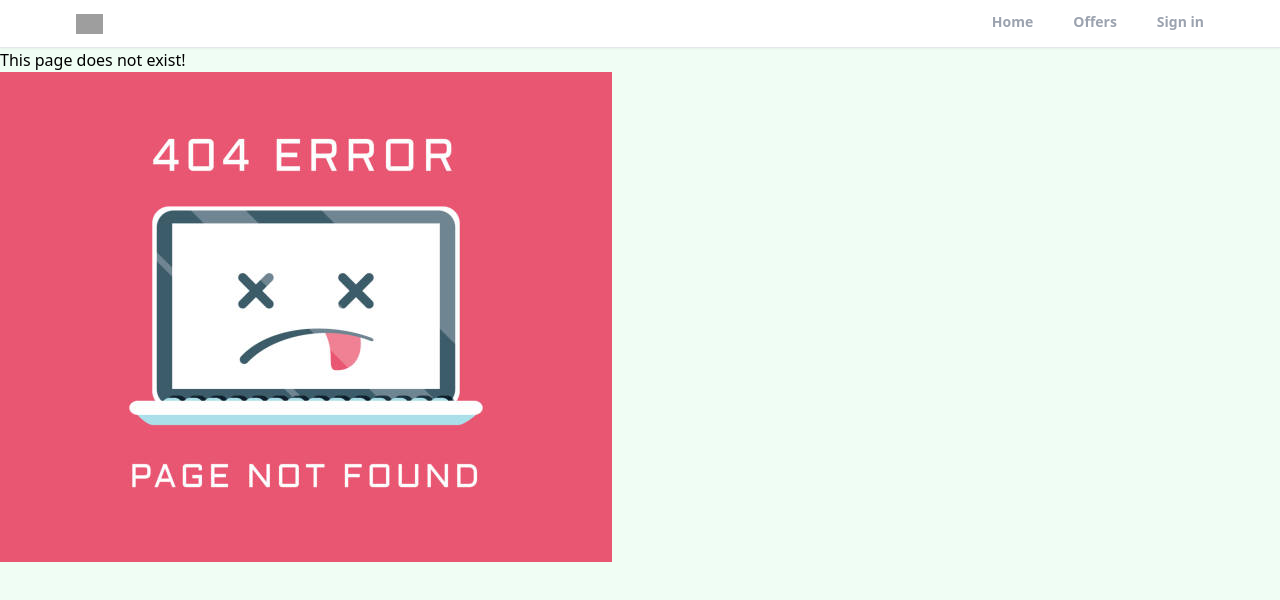
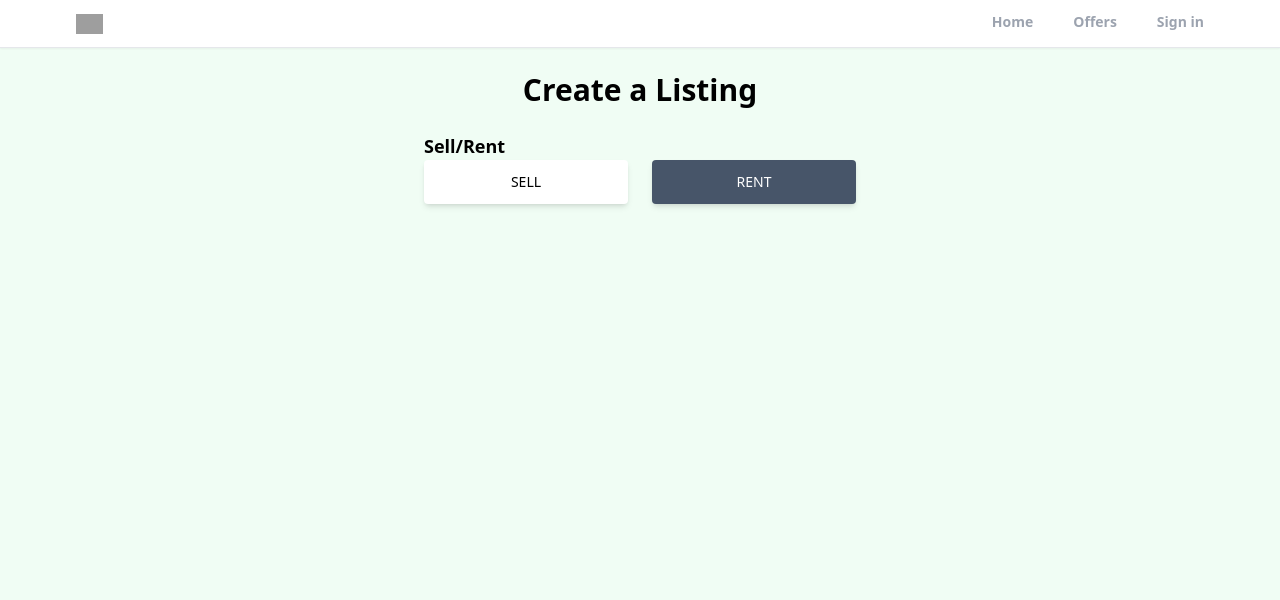
Before and after one commit to Ilie1985/realtor_reactjs, a React (Create React App) app: page /create-listing in a window 1280 px wide. Shown: the top 600 px of the page. Built offline with nearby package versions, Linux system fonts and the light colour scheme; no server answers; grey boxes are pictures that could not be loaded.

Commit message:
sell/rent buttons UI in create listing page

```diff
--- a/src/App.js
+++ b/src/App.js
@@ -8,6 +8,7 @@
   SignIn,
   SignUp,
   Error,
+  CreateListing,
 } from "./pages";
 import { Header, PrivateRoute } from "./components";
 import { ToastContainer } from "react-toastify";
@@ -29,6 +30,7 @@
           <Route path="/sign-Up" element={<SignUp />} />
           <Route path="/forgot-password" element={<ForgotPassword />} />
           <Route path="/offers" element={<Offers />} />
+          <Route path="/create-listing" element={<CreateListing />} />
           <Route path="*" element={<Error />} />
         </Routes>
       </Router>
--- a/src/pages/CreateListing.js
+++ b/src/pages/CreateListing.js
@@ -1,9 +1,48 @@
-import React from 'react'
+import React, { useState } from "react";
 
 const CreateListing = () => {
+  const [formData, setFormData] = useState({ type: "rent" });
+  const { type } = formData;
+  const onChange = () => {};
+
   return (
-    <div>CreateListing</div>
-  )
-}
+    <main className="max-w-md px-2 mx-auto ">
+      <h1 className="text-3xl text-center mt-6 font-bold">Create a Listing</h1>
+      <form>
+        <p className="text-lg mt-6 font-semibold">Sell/Rent</p>
 
-export default CreateListing
+        <div className="flex ">
+          <button
+            type="button"
+            id="type"
+            value="sale"
+            onClick={onChange}
+            className={`mr-3 px-7 py-3 font-medium text-sm uppercase shadow-md rounded hover:shadow-lg focus:shadow-lg active:shadow-lg transition duration-150 ease-in-out w-full ${
+              type === "rent"
+                ? "bg-white text-black"
+                : "bg-slate-600 text-white"
+            }`}
+          >
+            Sell
+          </button>
+
+          <button
+            type="button"
+            id="type"
+            value="sale"
+            onClick={onChange}
+            className={`ml-3 px-7 py-3 font-medium text-sm uppercase shadow-md rounded hover:shadow-lg focus:shadow-lg active:shadow-lg transition duration-150 ease-in-out w-full ${
+              type === "sale"
+                ? "bg-white text-black"
+                : "bg-slate-600 text-white"
+            }`}
+          >
+            Rent
+          </button>
+        </div>
+      </form>
+    </main>
+  );
+};
+
+export default CreateListing;
--- a/src/pages/index.js
+++ b/src/pages/index.js
@@ -5,5 +5,15 @@
 import SignIn from "./SignIn";
 import SignUp from "./SignUp";
 import Error from "./Error";
+import CreateListing from "./CreateListing";
 
-export { ForgotPassword, Home, Offers, Profile, SignIn, SignUp ,Error};
+export {
+  ForgotPassword,
+  Home,
+  Offers,
+  Profile,
+  SignIn,
+  SignUp,
+  Error,
+  CreateListing,
+};
```
